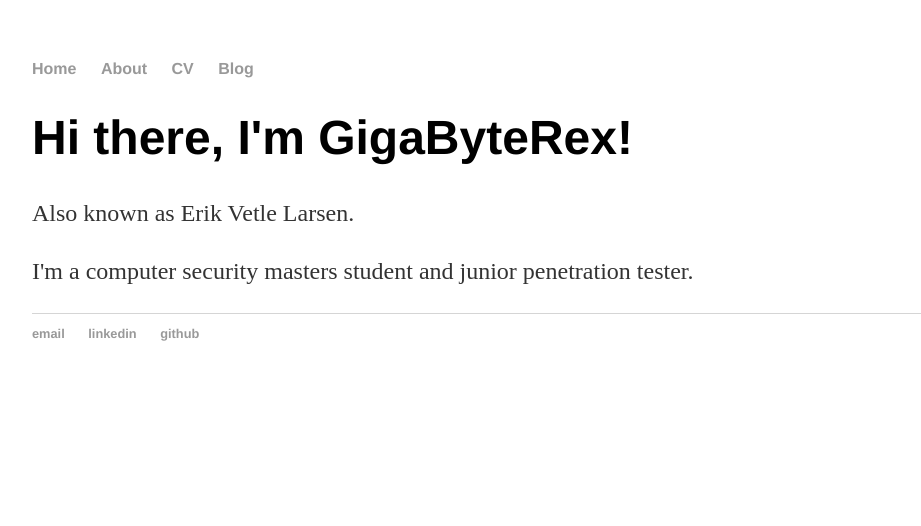
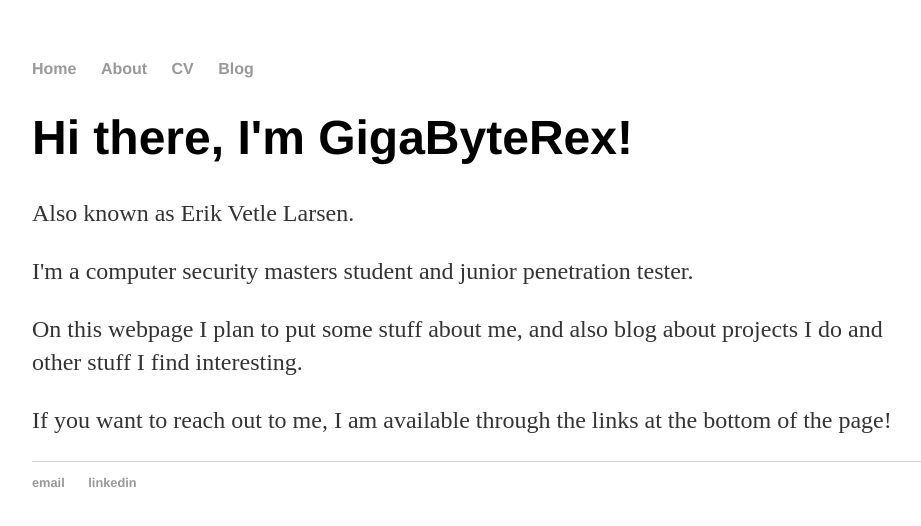
Before and after one commit to GigaByteRex/gigabyterex.github.io, a Jekyll site: the page built from index.html, in a window 1280 px wide. Shown: the top 526 px of the page, without its empty margins (160-1081 px from the left). Built offline with Jekyll 4.4.1, drawn with Linux system fonts in a browser that asks for light colours.

Commit message:
Updated landing page and removed link to empty github page

```diff
--- a/_layouts/default.html
+++ b/_layouts/default.html
@@ -23,7 +23,6 @@
 	    		<ul>
 	        		<li><a href="mailto:vetle@netsecurity.no">email</a></li>
 					<li><a href="https://www.linkedin.com/in/erikvetlelarsen">linkedin</a></li>
-	        		<li><a href="https://github.com/gigabyterex">github</a></li>
 				</ul>
 			</footer>
 		</body>
--- a/index.html
+++ b/index.html
@@ -6,4 +6,6 @@ title: GigaByteRex
 	<h1>Hi there, I'm GigaByteRex!</h1>
 	<p>Also known as Erik Vetle Larsen.</p>
 	<p>I'm a computer security masters student and junior penetration tester.</p>
+	<p>On this webpage I plan to put some stuff about me, and also blog about projects I do and other stuff I find interesting. </p>
+	<p>If you want to reach out to me, I am available through the links at the bottom of the page! </p>
 </div><!-- /.blurb -->
```
